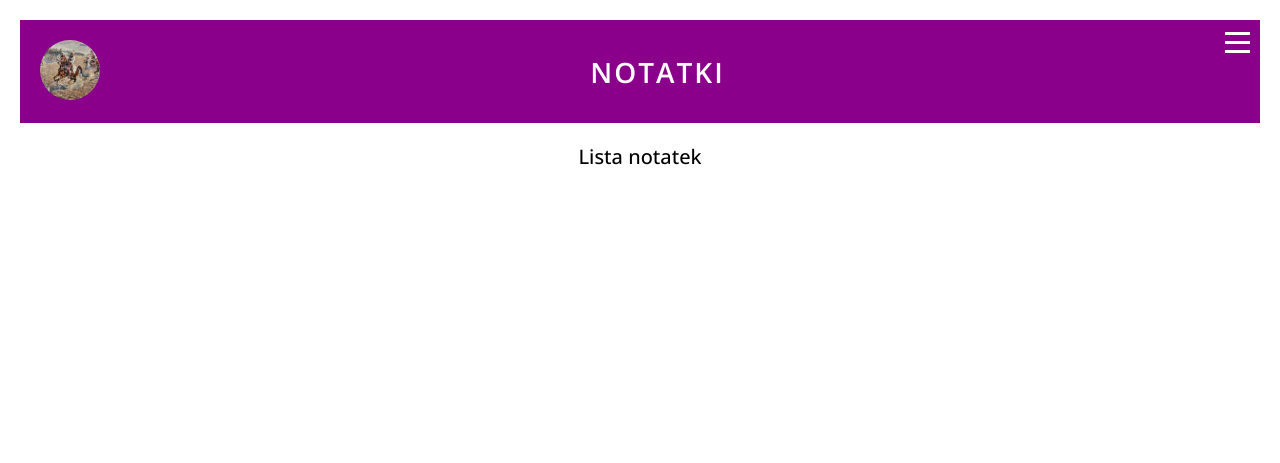
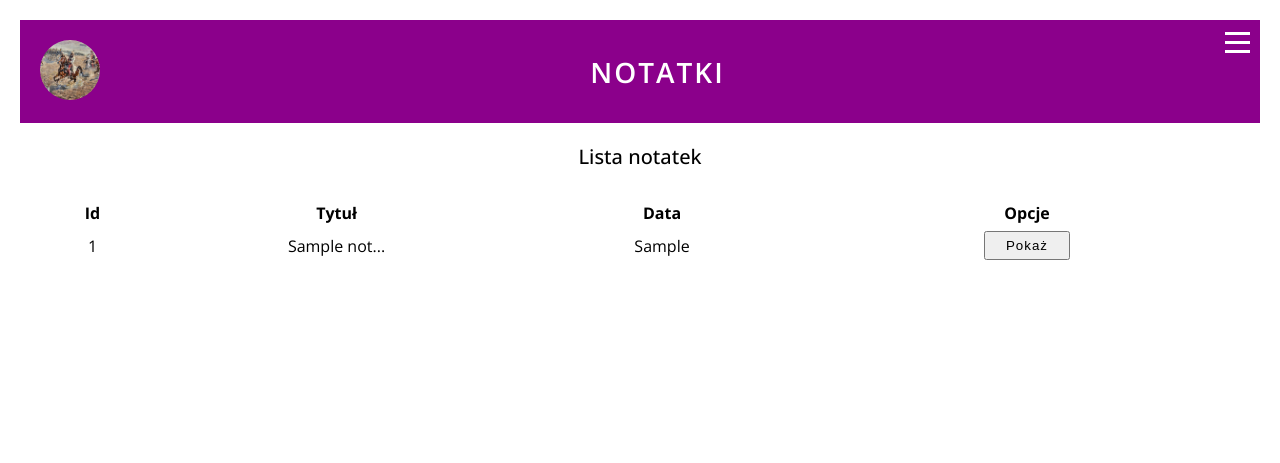
Before and after one commit to marcocollander/notes, a PHP site: page / in a window 1280 px wide. Shown: the top 463 px of the page. Run offline with PHP 8.4, Linux system fonts and the light colour scheme; tables that the repository leaves empty or names only in its code hold one stand-in row (values such as "Sample post").

Commit message:
Refactoring - add abstract class

```diff
--- a/index.php
+++ b/index.php
@@ -4,35 +4,25 @@ declare(strict_types=1);
 
 namespace Notes;
 
-/*
- * Na produkcji odkomentujemy te
- * dwie linijki kodu , aby świadomie wyłączyć
- * wyświetlanie komunikatów o błędach i oczywiście zakomentujemy funkcję debug/dump
+require_once 'src/utils/debug.php';
+require_once 'src/NoteController.php';
+require_once 'src/Request.php';
+require_once 'src/Exceptions/AppException.php';
+require_once 'src/Exceptions/ConfigurationException.php';
 
-    error_reporting(0);
-    ini_set('display_errors', '0');
-
-*/
-
+use Notes\Request;
 use Notes\Exceptions\AppException;
 use Notes\Exceptions\ConfigurationException;
 use Throwable;
 
-require_once 'src/utils/debug.php';
-require_once 'src/Controller.php';
-require_once 'src/Exceptions/AppException.php';
-require_once 'src/Exceptions/ConfigurationException.php';
 
 $configuration = require_once('config/config.php');
 
-$request = [
-    'get' => $_GET,
-    'post' => $_POST
-];
+$request = new Request($_GET, $_POST);
 
 try {
-    Controller::initConfiguration($configuration);
-    (new Controller($request))->run();
+    NoteController::initConfiguration($configuration);
+    (new NoteController($request))->run();
 
 } catch (ConfigurationException $e) {
     //mail('xxx@xxx.com', 'Errro', $e->getMessage());
--- a/public/css/main.css
+++ b/public/css/main.css
@@ -18,17 +18,6 @@
 
 .main {
   flex: 1;
-}
-
-.section__heading {
-  text-align: center;
-  font-weight: 500;
-  font-size: 2rem;
-}
-.section__page {
-  margin: 30px;
-  text-align: center;
-  font-size: 1.6rem;
 }
 
 .header {
@@ -112,6 +101,54 @@
     right: -35px;
   }
 }
+.section__heading {
+  text-align: center;
+  font-weight: 500;
+  font-size: 2rem;
+}
+.section__page {
+  margin: 30px;
+  text-align: center;
+  font-size: 1.6rem;
+}
+.section__page--list {
+  display: flex;
+  flex-direction: column;
+}
+.section__page--note {
+  width: 75%;
+  margin: 10px auto;
+  text-align: left;
+}
+
+.table td:first-child {
+  width: 10%;
+}
+.table td:nth-child(2) {
+  width: 30%;
+}
+
+.btn-note {
+  margin: 5px 0;
+  padding: 5px 20px;
+  letter-spacing: 1px;
+}
+.btn-note--return {
+  margin-top: 20px;
+}
+
+.note-items {
+  list-style: none;
+}
+.note-items li {
+  margin-top: 20px;
+}
+.note-items p {
+  width: 80%;
+  margin: 0 auto;
+  text-align: justify;
+}
+
 .form {
   display: flex;
   justify-content: center;
--- a/public/sass/_basic.scss
+++ b/public/sass/_basic.scss
@@ -33,19 +33,3 @@
     flex: 1;
 
 }
-
-.section {
-    &__heading {
-        text-align: center;
-        font-weight: 500;
-        font-size: 2rem;
-
-    }
-
-    &__page {
-        margin: 30px;
-        text-align: center;
-        font-size: 1.6rem;
-
-    }
-}
--- a/public/sass/_page.scss
+++ b/public/sass/_page.scss
@@ -1,3 +1,70 @@
+.section {
+  &__heading {
+    text-align: center;
+    font-weight: 500;
+    font-size: 2rem;
+
+  }
+
+  &__page {
+    margin: 30px;
+    text-align: center;
+    font-size: 1.6rem;
+
+    &--list {
+      display: flex;
+      flex-direction: column;
+    }
+
+    &--note {
+      width: 75%;
+      margin: 10px auto;
+      text-align: left;
+    }
+
+  }
+}
+
+// Page list notes
+
+.table {
+  td:first-child {
+    width: 10%;
+  }
+  td:nth-child(2){
+    width: 30%;
+  }
+}
+
+.btn-note {
+  margin: 5px 0;
+  padding: 5px 20px;
+  letter-spacing: 1px;
+
+  &--return {
+    margin-top: 20px;
+  }
+}
+
+
+// Page note
+
+.note-items {
+  list-style: none;
+  li {
+    margin-top: 20px;
+  }
+
+  p {
+    width: 80%;
+    margin: 0 auto;
+    text-align: justify;
+  }
+
+}
+
+
+
 // Page create note
 
 .form {
--- /dev/null
+++ b/src/AbstractConntroller.php
@@ -0,0 +1,53 @@
+<?php
+
+declare(strict_types=1);
+
+namespace Notes;
+
+use Notes\Exceptions\ConfigurationException;
+
+require_once("Exceptions/ConfigurationException.php");
+require_once("Database.php");
+require_once("View.php");
+
+abstract class AbstractConntroller
+{
+    protected const string DEFAULT_ACTION = 'list';
+
+    private static array $configuration = [];
+
+    protected Database $database;
+    protected Request $request;
+    protected View $view;
+
+    public static function initConfiguration(array $configuration): void
+    {
+        self::$configuration = $configuration;
+    }
+
+    public function __construct(Request $request)
+    {
+        if (empty(self::$configuration['db'])) {
+            throw new ConfigurationException('Configuration error');
+        }
+        $this->database = new Database(self::$configuration['db']);
+
+        $this->request = $request;
+        $this->view = new View();
+    }
+
+    public function run(): void
+    {
+        $action = $this->action() . 'Action';
+        if (!method_exists($this, $action)) {
+            $action = self::DEFAULT_ACTION . 'Action';
+        }
+
+        $this->$action();
+    }
+
+    private function action(): string
+    {
+        return $this->request->getParam('action', self::DEFAULT_ACTION);
+    }
+}
--- a/src/Controller.php
+++ /dev/null
@@ -1,92 +0,0 @@
-<?php
-declare(strict_types=1);
-
-namespace Notes;
-
-use Notes\Exceptions\ConfigurationException;
-use Notes\Exceptions\StorageException;
-
-require_once 'Database.php';
-require_once 'View.php';
-
-class Controller
-{
-    private const string DEFAULT_ACTION = 'list';
-    private static array $configuration = [];
-    private Database $database;
-    private array $request;
-    private View $view;
-
-    /**
-     * @throws StorageException
-     * @throws ConfigurationException
-     */
-    public function __construct(array $request)
-    {
-        if (empty(self::$configuration['db'])) {
-
-            throw new ConfigurationException('Configuration error');
-        }
-        $this->database = new Database(self::$configuration['db']);
-        $this->request = $request;
-        $this->view = new View();
-    }
-
-    public static function initConfiguration(array $configuration): void
-    {
-        self::$configuration = $configuration;
-    }
-
-    /**
-     * @throws StorageException
-     */
-    public function run(): void
-    {
-        $viewParams = [];
-
-        switch ($this->action()) {
-            case 'create':
-                $page = 'create';
-
-                $data = $this->getRequestPost();
-                if (!empty($data)) {
-                    $noteData = [
-                        'title' => $data['title'],
-                        'description' => $data['description'],
-                    ];
-                    $this->database->createNote($noteData);
-                    header(header: 'Location: /?before=created');
-                }
-                break;
-            case 'show':
-                $viewParams = [
-                    'title' => 'Moja notatka',
-                    'description' => 'Opis'
-                ];
-                break;
-            default:
-                $page = 'list';
-                $data = $this->getRequestGet();
-                $viewParams['before'] = $data['before'] ?? null;
-                break;
-        }
-
-        $this->view->render($page, $viewParams);
-    }
-
-    private function action(): string
-    {
-        $data = $this->getRequestGet();
-        return $data['action'] ?? self::DEFAULT_ACTION;
-    }
-
-    private function getRequestGet(): array
-    {
-        return $this->request['get'] ?? [];
-    }
-
-    private function getRequestPost(): array
-    {
-        return $this->request['post'] ?? [];
-    }
-}
--- a/src/Database.php
+++ b/src/Database.php
@@ -6,8 +6,10 @@ namespace Notes;
 
 require_once 'Exceptions/ConfigurationException.php';
 require_once 'Exceptions/StorageException.php';
+require_once 'Exceptions/NoFoundException.php';
 
 use Notes\Exceptions\ConfigurationException;
+use Notes\Exceptions\NoFoundException;
 use Notes\Exceptions\StorageException;
 use PDO;
 use PDOException;
@@ -18,6 +20,7 @@ class Database
     private PDO $conn;
 
     /**
+     * @param array $config
      * @throws StorageException
      */
     public function __construct(array $config)
@@ -31,29 +34,10 @@ class Database
         }
     }
 
-    /**
-     * @throws StorageException
-     */
-    public function createNote(array $data): void
-    {
-        try {
-            $title = $this->conn->quote($data['title']);
-            $description = $this->conn->quote($data['description']);
-            $created = $this->conn->quote(date('Y-m-d H:i:s'));
-
-            $query = "
-        INSERT INTO notes(title, description, created)
-        VALUES($title, $description, $created)
-      ";
-
-            $this->conn->exec($query);
-        } catch (Throwable $e) {
-            throw new StorageException('Nie udało się utworzyć nowej notatki', 400, $e);
-        }
-    }
-
 
     /**
+     * @param array $config
+     * @return void
      * @throws ConfigurationException
      */
     private function validateConfig(array $config): void
@@ -68,6 +52,11 @@ class Database
         }
     }
 
+
+    /**
+     * @param array $config
+     * @return void
+     */
     private function createConnection(array $config): void
     {
         $dsn = "mysql:dbname={$config['database']};port={$config['port']};host={$config['host']}";
@@ -80,4 +69,60 @@ class Database
             ]
         );
     }
+
+    /**
+     * @param array $data
+     * @return void
+     * @throws StorageException
+     */
+    public function createNote(array $data): void
+    {
+        try {
+            $title = $this->conn->quote($data['title']);
+            $description = $this->conn->quote($data['description']);
+            $created = $this->conn->quote(date('Y-m-d H:i:s'));
+
+            $query = "INSERT INTO notes(title, description, created)
+                      VALUES($title, $description, $created)";
+            $this->conn->exec($query);
+        } catch (Throwable $e) {
+            throw new StorageException('Nie udało się utworzyć nowej notatki', 400, $e);
+        }
+    }
+
+    /**
+     * @param int $id
+     * @return array
+     * @throws NoFoundException
+     * @throws StorageException
+     */
+    public function getNote(int $id): array
+    {
+        try {
+            $query = "SELECT * FROM notes WHERE id = $id";
+            $note = $this->conn->query($query)->fetch(PDO::FETCH_ASSOC);
+        } catch (Throwable $e) {
+            throw new StorageException('Nie udało się pobrać notatki', 400, $e);
+        }
+
+        if (!$note) {
+            throw new NoFoundException('Notatka o podanym id nie istnieje');
+        }
+
+        return $note;
+    }
+
+    /**
+     * @return array
+     * @throws StorageException
+     */
+    public function getAllNotes(): array
+    {
+        try {
+            $query = 'SELECT id, title, created FROM notes';
+            return $this->conn->query($query)->fetchAll(PDO::FETCH_ASSOC);
+        } catch (Throwable $e) {
+            throw new StorageException('Nie udało się pobrać danych o notatkach', 400, $e);
+        }
+    }
 }
--- /dev/null
+++ b/src/Exceptions/NoFoundException.php
@@ -0,0 +1,11 @@
+<?php
+declare(strict_types=1);
+
+namespace Notes\Exceptions;
+
+require_once 'AppException.php';
+
+class NoFoundException extends AppException
+{
+
+}
--- /dev/null
+++ b/src/NoteController.php
@@ -0,0 +1,66 @@
+<?php
+
+declare(strict_types=1);
+
+namespace Notes;
+
+require_once 'AbstractConntroller.php';
+
+use Notes\Exceptions\ConfigurationException;
+use Notes\Exceptions\NoFoundException;
+use Notes\Exceptions\StorageException;
+
+class NoteController extends AbstractConntroller
+{
+    /**
+     * @throws StorageException
+     */
+    public function createAction(): void
+    {
+        if ($this->request->hasPost()) {
+            $noteData = [
+                'title' => $this->request->postParam('title'),
+                'description' => $this->request->postParam('description')
+            ];
+            $this->database->createNote($noteData);
+            header('Location: /?before=created');
+            exit;
+        }
+
+        $this->view->render('create');
+    }
+
+    public function showAction(): void
+    {
+        $noteId = (int)$this->request->getParam('id');
+
+        if (!$noteId) {
+            header('Location: /?error=missingNoteId');
+            exit;
+        }
+
+        try {
+            $note = $this->database->getNote($noteId);
+        } catch (NoFoundException $e) {
+            header('Location: /?error=noteNotFound');
+            exit;
+        }
+
+        $this->view->render(
+            'show',
+            ['note' => $note]
+        );
+    }
+
+    public function listAction()
+    {
+        $this->view->render(
+            'list',
+            [
+                'notes' => $this->database->getAllNotes(),
+                'before' => $this->request->getParam('before'),
+                'error' => $this->request->getParam('error')
+            ]
+        );
+    }
+}
--- /dev/null
+++ b/src/Request.php
@@ -0,0 +1,30 @@
+<?php
+
+namespace Notes;
+
+class Request
+{
+    private array $get = [];
+    private array $post = [];
+
+    public function __construct(array $get, array $post)
+    {
+        $this->get = $get;
+        $this->post = $post;
+    }
+
+    public function hasPost(): bool
+    {
+        return !empty($this->post);
+    }
+
+    public function getParam(string $name, $default = null)
+    {
+        return $this->get[$name] ?? $default;
+    }
+
+    public function postParam(string $name, $default = null)
+    {
+        return $this->post[$name] ?? $default;
+    }
+}
--- a/src/View.php
+++ b/src/View.php
@@ -6,8 +6,26 @@ namespace Notes;
 
 class View
 {
-    public function render(string $page, array $params): void
+    public function render(string $page, array $params = []): void
     {
+        $params = $this->escape($params);
         require_once 'templates/layout.php';
     }
+
+    private function escape(array $params): array
+    {
+        $clearParams = [];
+
+        foreach ($params as $key => $value) {
+            if (is_array($value)) {
+                $clearParams[$key] = $this->escape($value);
+            } elseif ($value) {
+                $clearParams[$key] = htmlspecialchars((string)$value);
+            } else {
+                $clearParams[$key] = $value;
+            }
+        }
+
+        return $clearParams;
+    }
 }
--- a/templates/pages/list.php
+++ b/templates/pages/list.php
@@ -1,6 +1,58 @@
+<h2 class="section__heading">Lista notatek</h2>
+<article class="section__page section__page--list">
+    <div class="message">
+        <?php
+        if (!empty($params['error'])) {
+            switch ($params['error']) {
+                case 'missingNoteId':
+                    echo 'Niepoprawny identyfikator notatki';
+                    break;
+                case 'noteNotFound':
+                    echo 'Notatka nie została znaleziona';
+                    break;
+            }
+        }
+        ?>
+    </div>
+    <div class="message">
+        <?php
+        if (!empty($params['before'])) {
+            switch ($params['before']) {
+                case 'created':
+                    echo 'Notatka zostało utworzona';
+                    break;
+            }
+        }
+        ?>
+    </div>
 
-<h2 class="section__heading">Lista notatek</h2>
-<?php
-echo '<div class="section__page">';
-echo $params['resultList'] ?? '';
-echo '</div>';
+    <table class="table">
+        <thead class="table__head">
+        <tr>
+            <th>Id</th>
+            <th>Tytuł</th>
+            <th>Data</th>
+            <th>Opcje</th>
+        </tr>
+        </thead>
+
+        <tbody>
+        <?php foreach ($params['notes'] ?? [] as $note) : ?>
+            <?php
+            $date = substr($note['created'], 0, 10);
+            $title = substr($note['title'], 0, 10);
+            ?>
+            <tr>
+                <td><?php echo (int)$note['id'] ?></td>
+                <td title="<?= htmlentities($note['title'])?>"><?php echo htmlentities($title) . '...' ?></td>
+                <td><?php echo htmlentities($date) ?></td>
+                <td>
+                    <a href="/?action=show&id=<?php echo (int)$note['id'] ?>">
+                        <button class="btn-note">Pokaż</button>
+                    </a>
+                </td>
+            </tr>
+        <?php endforeach; ?>
+        </tbody>
+    </table>
+</article>
```
Also changed, not shown: templates/pages/show.php (added, +20 -0 lines), 1 other file.
